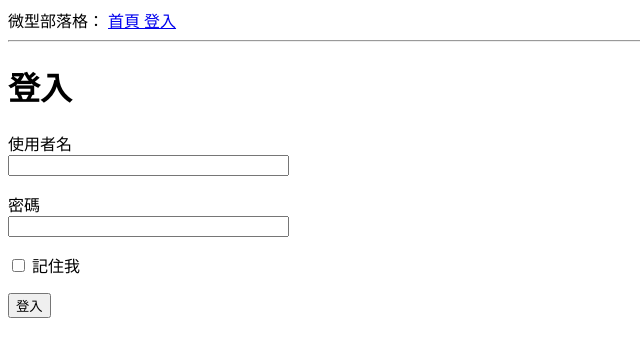
After one commit to CodeShibaGo/m3-week-06-selena60635, a Flask app: page /login in a window 1280 px wide. The commit adds this page. Shown: the top 357 px of the page, without its empty margins (0-640 px from the left). Run offline with Flask 3, Linux system fonts and the light colour scheme.

Commit message:
add login form

```diff
--- a/microblog/app/__init__.py
+++ b/microblog/app/__init__.py
@@ -1,5 +1,7 @@
 from flask import Flask
+from config import Config
 
 app = Flask(__name__)
+app.config.from_object(Config)
 
 from app import routes
--- /dev/null
+++ b/microblog/app/forms.py
@@ -0,0 +1,9 @@
+from flask_wtf import FlaskForm
+from wtforms import StringField, PasswordField, BooleanField, SubmitField
+from wtforms.validators import DataRequired
+
+class LoginForm(FlaskForm):
+    username = StringField('使用者名', validators=[DataRequired()])
+    password = PasswordField('密碼', validators=[DataRequired()])
+    remember_me = BooleanField('記住我')
+    submit = SubmitField('登入')
--- a/microblog/app/routes.py
+++ b/microblog/app/routes.py
@@ -1,5 +1,6 @@
-from flask import render_template
+from flask import render_template, flash, redirect, url_for
 from app import app
+from app.forms import LoginForm
 
 @app.route('/')
 @app.route('/index')
@@ -16,3 +17,12 @@ def index():
         }
     ]
     return render_template('index.html', title='首頁', user=user, posts=posts)
+
+@app.route('/login', methods=['GET', 'POST'])
+def login():
+    form = LoginForm()
+    if form.validate_on_submit():
+        flash('使用者 {} 的登入請求，記住我 ={}'.format(
+            form.username.data, form.remember_me.data))
+        return redirect(url_for('index'))
+    return render_template('login.html', title='登入', form=form)
--- a/microblog/app/templates/base.html
+++ b/microblog/app/templates/base.html
@@ -10,8 +10,20 @@
       {% endif %}
     </head>
     <body>
-        <div> 微型部落格： <a href="/index"> 首頁 </a></div>
+        <div> 微型部落格：
+            <a href="{{ url_for('index') }}"> 首頁 </a>
+            <a href="{{ url_for('login') }}"> 登入 </a>
+        </div>
         <hr>
+        {% with messages = get_flashed_messages() %}
+        {% if messages %}
+        <ul>
+            {% for message in messages %}
+            <li>{{ message }}</li>
+            {% endfor %}
+        </ul>
+        {% endif %}
+        {% endwith %}
         <!-- 可以用來替換內容 -->
         {% block content %}{% endblock %}
     </body>
--- /dev/null
+++ b/microblog/app/templates/login.html
@@ -0,0 +1,24 @@
+{% extends "base.html" %}
+
+{% block content %}
+    <h1> 登入 </h1>
+    <form action=""method="post" novalidate>
+        {{form.hidden_tag() }}
+        <p>
+            {{form.username.label}}<br>
+            {{form.username(size=32) }}<br>
+            {% for error in form.username.errors %}
+            <span style="color: red;">[{{ error }}]</span>
+            {% endfor %}
+        </p>
+        <p>
+            {{form.password.label}}<br>
+            {{form.password(size=32) }}<br>
+            {% for error in form.password.errors %}
+            <span style="color: red;">[{{ error }}]</span>
+            {% endfor %}
+        </p>
+        <p>{{ form.remember_me() }} {{ form.remember_me.label }}</p>
+        <p>{{ form.submit() }}</p>
+    </form>
+{% endblock %}
--- /dev/null
+++ b/microblog/config.py
@@ -0,0 +1,4 @@
+import os
+
+class Config:
+    SECRET_KEY = os.environ.get('SECRET_KEY') or 'you-will-never-guess'
```
